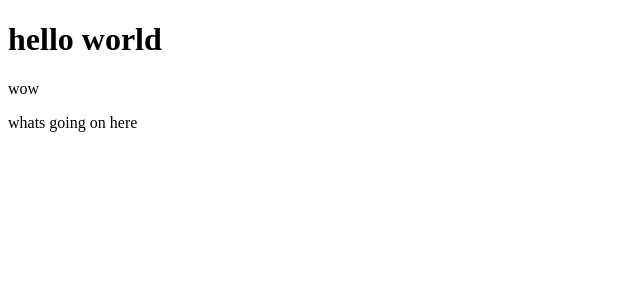
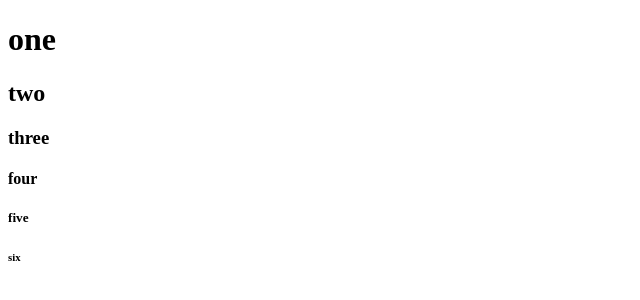
Before and after one commit to hashim222/love-maths, a plain HTML site: page new.html in a window 1280 px wide. Shown: the whole page, without its empty margins (0-640 px from the left). Drawn offline with Linux system fonts and the light colour scheme.

Commit message:
Remade previusoly created new.html

```diff
--- a/new.html
+++ b/new.html
@@ -1,14 +1,20 @@
 <!DOCTYPE html>
 <html lang="en">
+
 <head>
     <meta charset="UTF-8">
     <meta http-equiv="X-UA-Compatible" content="IE=edge">
     <meta name="viewport" content="width=device-width, initial-scale=1.0">
     <title>Document</title>
 </head>
+
 <body>
-   <h1>hello world</h1>
-   <p>wow</p>
-   <p>whats going on here</p>
+    <h1>one</h1>
+    <h2>two</h2>
+    <h3>three</h3>
+    <h4>four</h4>
+    <h5>five</h5>
+    <h6>six</h6>
 </body>
+
 </html>
```
